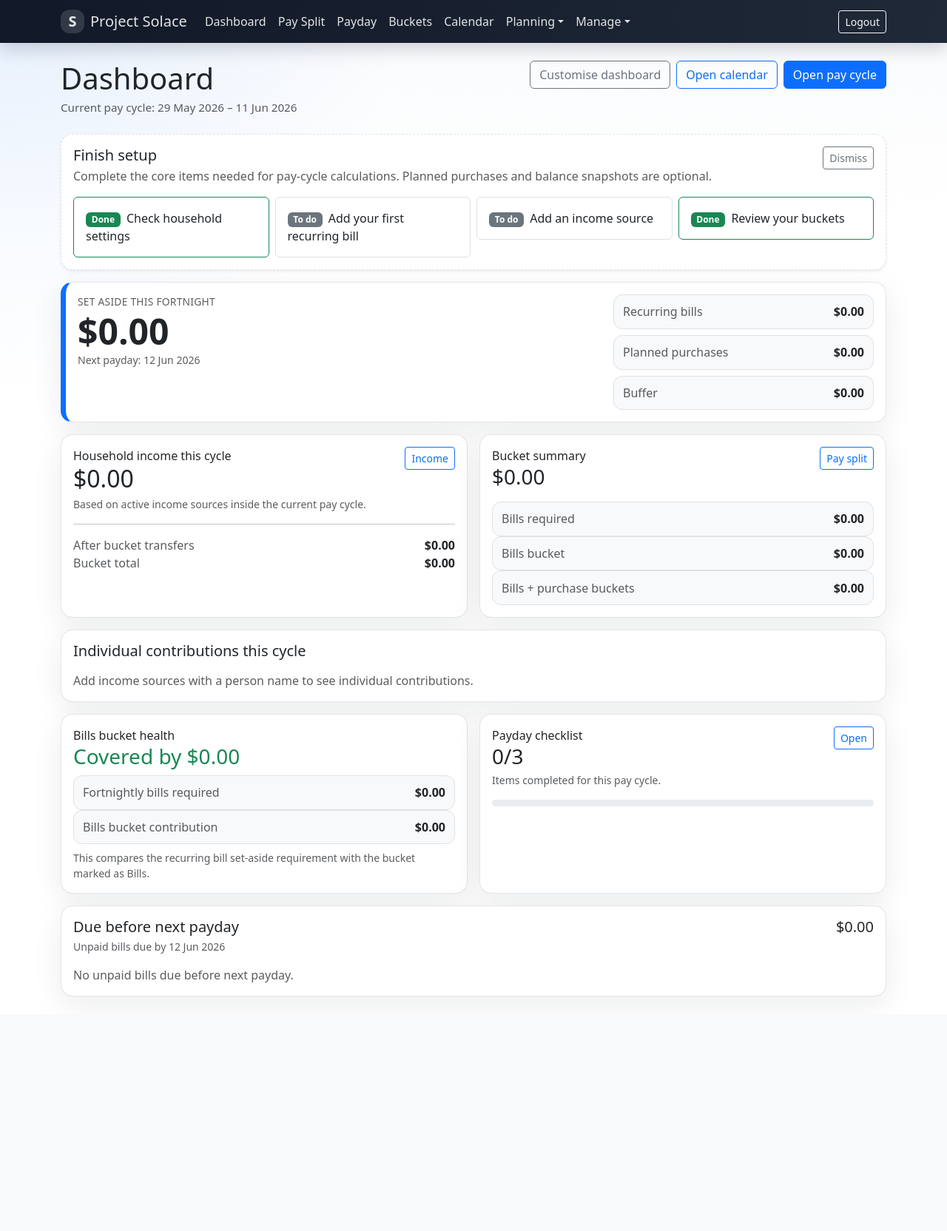
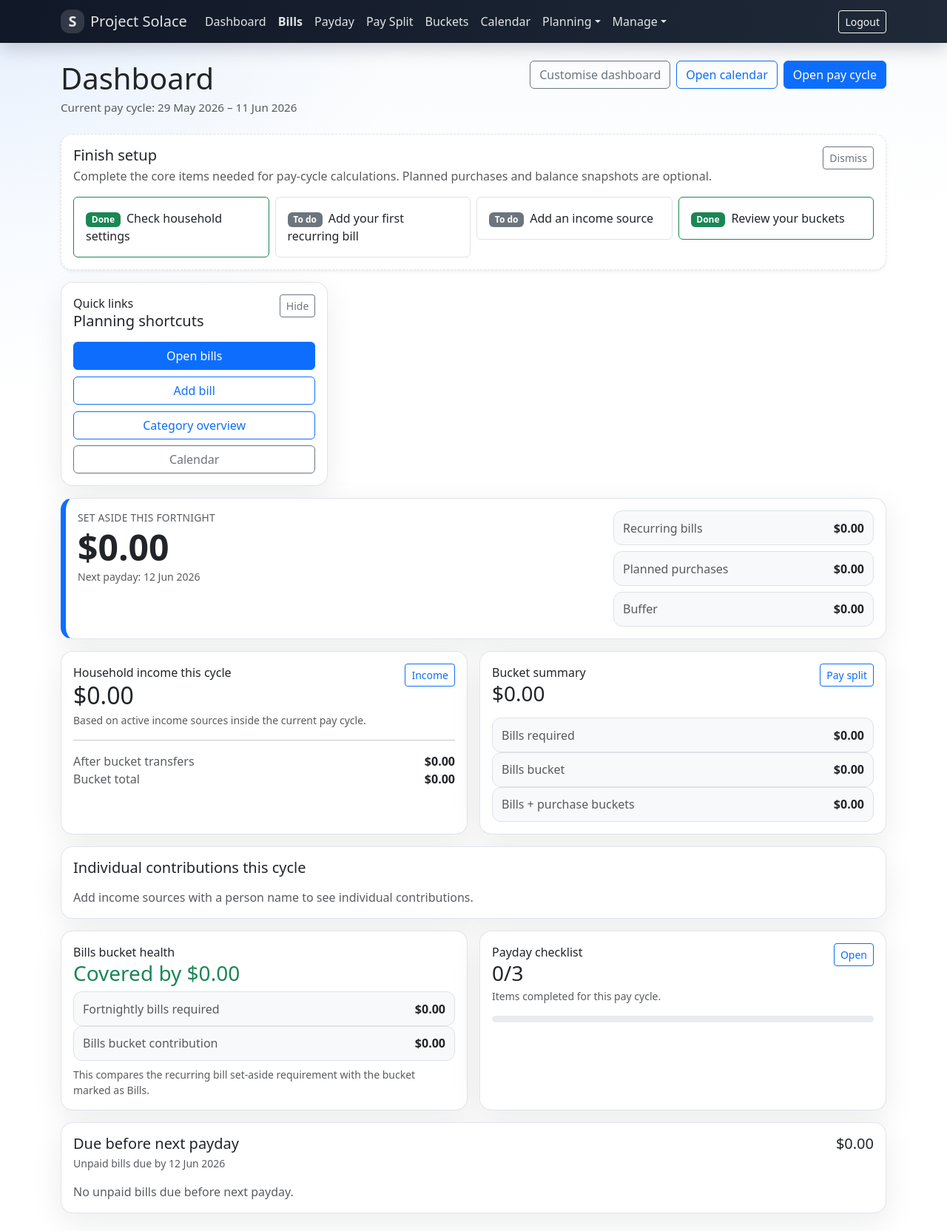
Before and after one commit to Moose151/project-solace, a Flask app: page / in a window 1280 px wide. Shown: the whole page at 74% size. Before the commit the page ends 1347 px from the top, so only its background shows below. Run offline with Flask 3, Linux system fonts and the light colour scheme; a user stored in the database is signed in; data comes from the database, SQL or seed files in the repository; data that the repository does not hold is empty.

Commit message:
Improve navigation and bucket action buttons

```diff
--- a/app/__init__.py
+++ b/app/__init__.py
@@ -150,6 +150,7 @@ def seed_dashboard_widgets():
     """Create default dashboard widgets for modular dashboard layout."""
     defaults = [
         ("setup_checklist", "Setup checklist", True, 5, "wide", "Initial setup prompts. Can be hidden once the app is configured."),
+        ("quick_links", "Quick links", True, 8, "small", "Shortcut buttons for Bills, Add Bill, Calendar, and Category Overview."),
         ("set_aside_summary", "Set-aside summary", True, 10, "wide", "Main fortnightly set-aside number and components."),
         ("income_summary", "Income summary", True, 20, "medium", "Expected household income and remaining amount after bucket transfers."),
         ("bucket_summary", "Bucket summary", True, 30, "medium", "Combined household bucket totals."),
--- a/app/routes.py
+++ b/app/routes.py
@@ -275,6 +275,7 @@ def get_dashboard_widgets():
         # Existing databases should normally be seeded at startup. This fallback
         # prevents a blank dashboard if the table exists but has no rows.
         defaults = [
+            ("quick_links", "Quick links", True, 8, "small"),
             ("set_aside_summary", "Set-aside summary", True, 10, "wide"),
             ("income_summary", "Income summary", True, 20, "medium"),
             ("bucket_summary", "Bucket summary", True, 30, "medium"),
@@ -470,6 +471,7 @@ def reset_dashboard_layout():
     db.session.commit()
     defaults = [
         ("setup_checklist", "Setup checklist", True, 5, "wide", "Initial setup prompts. Can be hidden once the app is configured."),
+        ("quick_links", "Quick links", True, 8, "small", "Shortcut buttons for Bills, Add Bill, Calendar, and Category Overview."),
         ("set_aside_summary", "Set-aside summary", True, 10, "wide", "Main fortnightly set-aside number and components."),
         ("income_summary", "Income summary", True, 20, "medium", "Expected household income and remaining amount after bucket transfers."),
         ("bucket_summary", "Bucket summary", True, 30, "medium", "Combined household bucket totals."),
--- a/app/static/css/site.css
+++ b/app/static/css/site.css
@@ -517,3 +517,35 @@ html[data-bs-theme="dark"] hr {
   font-size: 0.75rem;
   opacity: 0.75;
 }
+
+/* v17 navigation and action polish --------------------------------------- */
+.quick-link-grid {
+  display: grid;
+  grid-template-columns: 1fr;
+  gap: .55rem;
+}
+.quick-links-card .btn {
+  justify-content: center;
+}
+.table-actions {
+  display: inline-flex;
+  align-items: center;
+  justify-content: flex-end;
+  gap: .4rem;
+  flex-wrap: nowrap;
+  white-space: nowrap;
+}
+.table-actions form { margin: 0; }
+.table-actions .btn { min-width: 4.25rem; }
+
+@media (max-width: 576px) {
+  .table-actions {
+    flex-direction: column;
+    align-items: stretch;
+  }
+  .table-actions .btn { width: 100%; }
+}
+
+html[data-bs-theme="dark"] .quick-links-card {
+  background: rgba(31, 41, 55, 0.94);
+}
--- a/app/templates/base.html
+++ b/app/templates/base.html
@@ -29,8 +29,9 @@
       {% if current_user.is_authenticated %}
       <ul class="navbar-nav me-auto mb-2 mb-lg-0">
         <li class="nav-item"><a class="nav-link" href="{{ url_for('main.dashboard') }}">Dashboard</a></li>
+        <li class="nav-item"><a class="nav-link fw-semibold" href="{{ url_for('main.bills') }}">Bills</a></li>
+        <li class="nav-item"><a class="nav-link" href="{{ url_for('main.payday_checklist') }}">Payday</a></li>
         <li class="nav-item"><a class="nav-link" href="{{ url_for('main.pay_split') }}">Pay Split</a></li>
-        <li class="nav-item"><a class="nav-link" href="{{ url_for('main.payday_checklist') }}">Payday</a></li>
         <li class="nav-item"><a class="nav-link" href="{{ url_for('main.buckets') }}">Buckets</a></li>
         <li class="nav-item"><a class="nav-link" href="{{ url_for('main.calendar_current') }}">Calendar</a></li>
         <li class="nav-item dropdown">
--- a/app/templates/dashboard.html
+++ b/app/templates/dashboard.html
@@ -43,6 +43,25 @@
                 </a>
               </div>
               {% endfor %}
+            </div>
+          </div>
+        </div>
+
+      {% elif widget.widget_key == 'quick_links' %}
+        <div class="card h-100 quick-links-card">
+          <div class="card-body">
+            <div class="d-flex justify-content-between align-items-start gap-3 mb-3">
+              <div>
+                <div class="metric-label">Quick links</div>
+                <h2 class="h5 mb-0">Planning shortcuts</h2>
+              </div>
+              <a href="{{ url_for('main.dashboard_layout') }}" class="btn btn-outline-secondary btn-sm">Hide</a>
+            </div>
+            <div class="quick-link-grid">
+              <a href="{{ url_for('main.bills') }}" class="btn btn-primary w-100">Open bills</a>
+              <a href="{{ url_for('main.new_bill') }}" class="btn btn-outline-primary w-100">Add bill</a>
+              <a href="{{ url_for('main.bill_category_overview') }}" class="btn btn-outline-primary w-100">Category overview</a>
+              <a href="{{ url_for('main.calendar_current') }}" class="btn btn-outline-secondary w-100">Calendar</a>
             </div>
           </div>
         </div>
```
Also changed, not shown: app/templates/buckets.html (+8 -2 lines).
